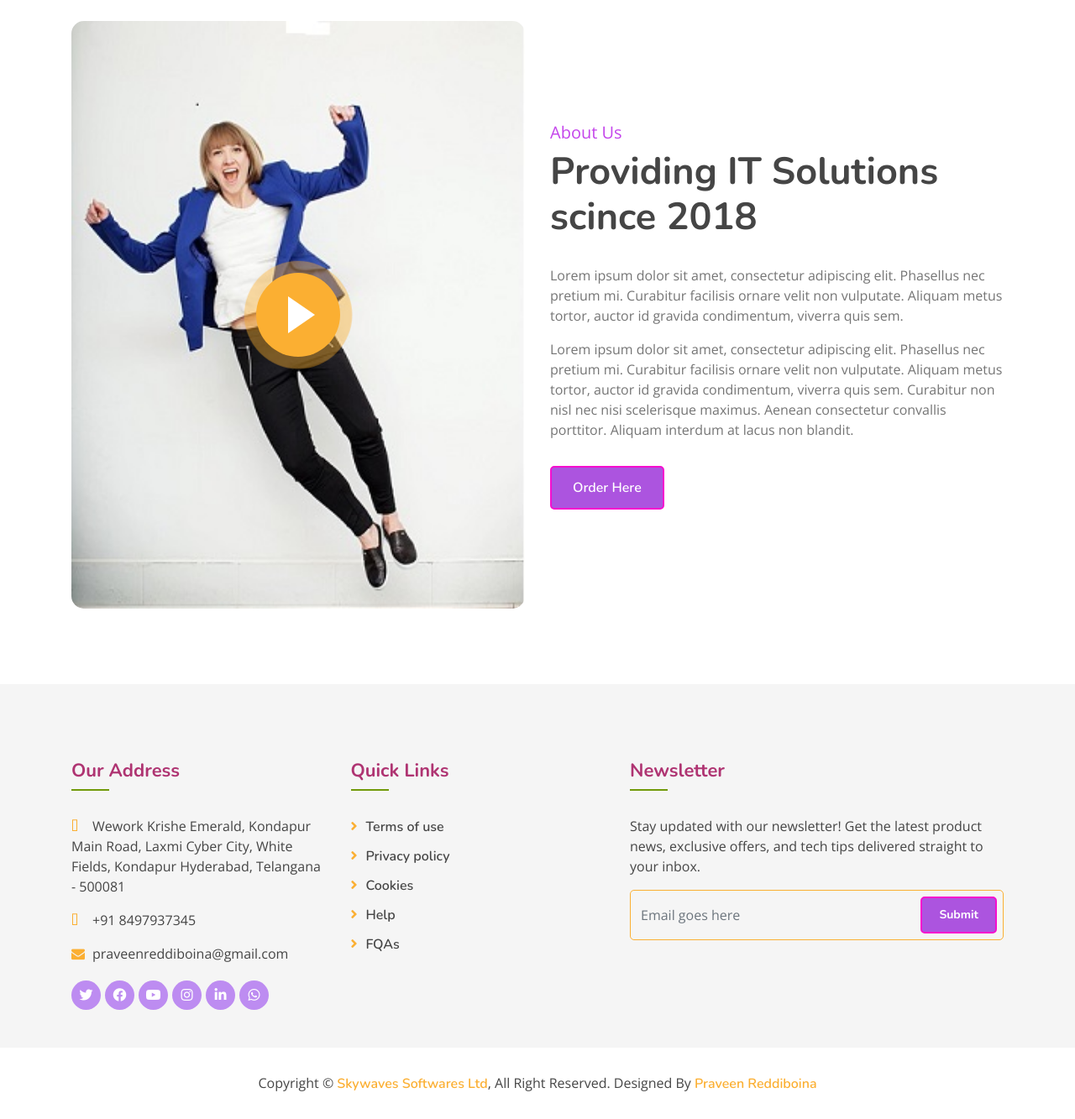
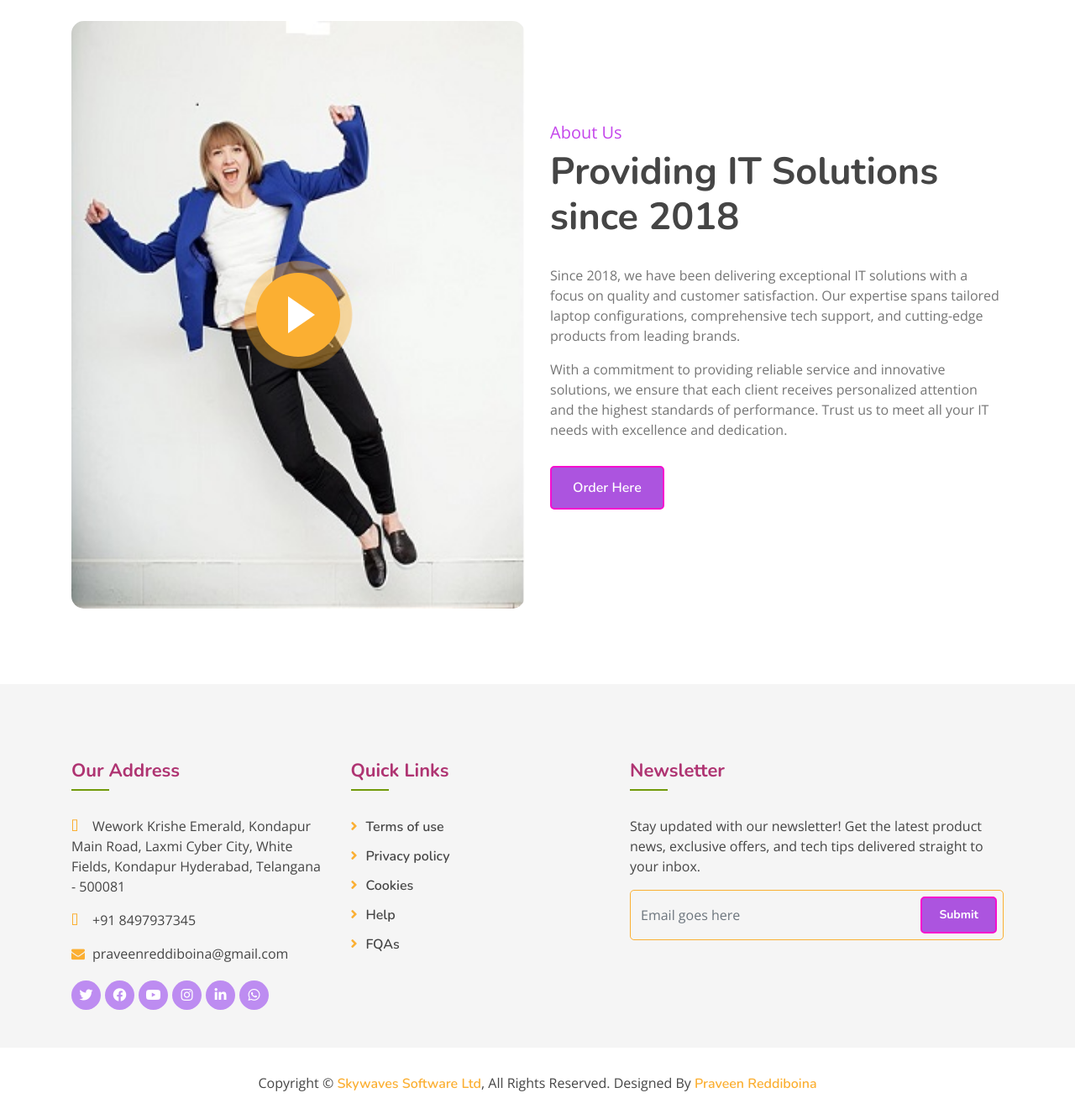
Before and after one commit to praveenreddiboina1416/OSMS, a Django app: page /about/ in a window 1280 px wide. Shown: the part 1128-2461 px from the top of the page at 84% size. Run offline with Django 5.2, Linux system fonts and the light colour scheme; some libraries are stand-ins or nearby versions.

Commit message:
final commit

```diff
--- a/template/about.html
+++ b/template/about.html
@@ -74,14 +74,15 @@
                 <div class="about-content">
                     <div class="section-header">
                         <p>About Us</p>
-                        <h2>Providing IT Solutions scince 2018</h2>
+                        <h2>Providing IT Solutions since 2018</h2>
                     </div>
                     <div class="about-text">
                         <p>
-                            Lorem ipsum dolor sit amet, consectetur adipiscing elit. Phasellus nec pretium mi. Curabitur facilisis ornare velit non vulputate. Aliquam metus tortor, auctor id gravida condimentum, viverra quis sem.
+                            Since 2018, we have been delivering exceptional IT solutions with a focus on quality and customer satisfaction. Our expertise spans tailored laptop configurations, comprehensive tech support, and cutting-edge products from leading brands.
                         </p>
                         <p>
-                            Lorem ipsum dolor sit amet, consectetur adipiscing elit. Phasellus nec pretium mi. Curabitur facilisis ornare velit non vulputate. Aliquam metus tortor, auctor id gravida condimentum, viverra quis sem. Curabitur non nisl nec nisi scelerisque maximus. Aenean consectetur convallis porttitor. Aliquam interdum at lacus non blandit.
+                            With a commitment to providing reliable service and innovative solutions, we ensure that each client receives personalized attention and the highest standards of performance. Trust us to meet all your IT needs with excellence and dedication.
+
                         </p>
                         <a class="btn custom-btn" href="">Order Here</a>
                     </div>
--- a/template/base.html
+++ b/template/base.html
@@ -122,8 +122,8 @@
             </div>
             <div class="copyright">
                 <div class="container">
-                    <p>Copyright &copy; <a href="#">Skywaves Softwares Ltd</a>, All Right Reserved.</p>
-                    <p>Designed By <a> Praveen Reddiboina </a></p>
+                    <p>Copyright &copy; <a href="#">Skywaves Software Ltd</a>, All Rights Reserved.</p>
+                    <p>Designed By <a>Praveen Reddiboina</a></p>
                 </div>
             </div>
         </div>
```
